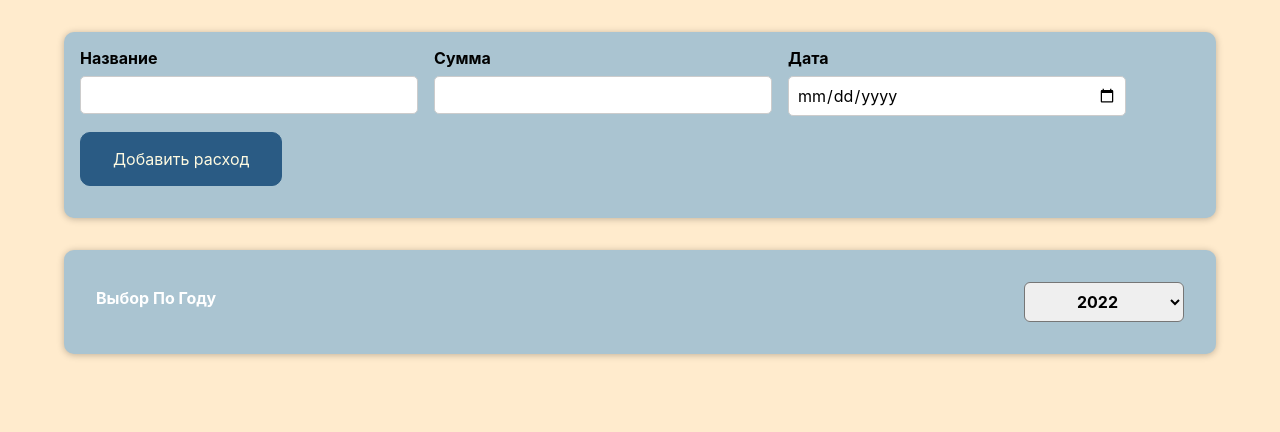
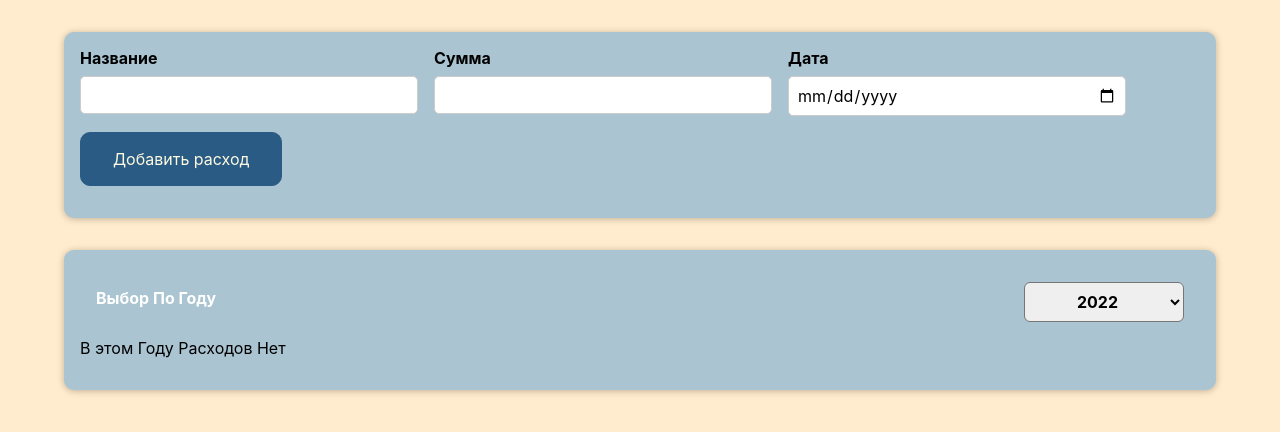
Before and after one commit to Sabituly/purchase_accounting_program, a React (Create React App) app in the folder purchase_accounting_program/: page / in a window 1280 px wide. Shown: the top 432 px of the page. Built offline with nearby package versions, Linux system fonts and the light colour scheme.

Commit message:
Costs Refactor

```diff
--- a/purchase_accounting_program/src/App.js
+++ b/purchase_accounting_program/src/App.js
@@ -6,19 +6,19 @@ import NewCost from "./companents/NewCost/NewCost";
 const INITIAL_COSTS = [
   {
     id: 'c1',
-    date: new Date(2024, 1, 25),
+    date: new Date(2021, 1, 25),
     description: "МакбукПро2024",
     amount: 999.99,
   },
   {
     id: 'c2',
-    date: new Date(2024, 2, 23),
-    description: "Iphone 15 ProMax",
+    date: new Date(2023, 2, 23),
+    description: "Iphone 13 ProMax",
     amount: 999.99,
   },
   {
     id: 'c3',
-    date: new Date(2024, 2, 20),
+    date: new Date(2020, 2, 20),
     description: "Imac2020",
     amount: 1999.99,
   },
--- a/purchase_accounting_program/src/companents/Costs/Costs.js
+++ b/purchase_accounting_program/src/companents/Costs/Costs.js
@@ -16,19 +16,25 @@ const Costs = (props) => {
         return cost.date.getFullYear().toString() === selectedYear;
     })
 
+    let costsContent = <p>В этом Году Расходов Нет</p>;
+
+    if (filteredCosts.length > 0) {
+        costsContent = filteredCosts.map((cost) => (
+            <CostItem
+                key={cost.id}
+                date={cost.date}
+                description={cost.description}
+                amount={cost.amount}
+            />
+        ))
+    }
+
     return (
         <div>
 
             <Card className={'costs'}>
                 <CostsFilter year={selectedYear} onChangeYear={getDataFromChild}/>
-                {filteredCosts.map((cost) => (
-                    <CostItem
-                        key = {cost.id}
-                        date={cost.date}
-                        description={cost.description}
-                        amount={cost.amount}
-                    />
-                ))}
+                {costsContent}
             </Card>
         </div>
     )
--- a/purchase_accounting_program/src/companents/Costs/CostsFilter.js
+++ b/purchase_accounting_program/src/companents/Costs/CostsFilter.js
@@ -10,10 +10,10 @@ const CostsFilter = (props) => {
             <div className="costs-filter__control">
                 <label>Выбор По Году</label>
                 <select value={props.year} onChange={yearChangeHandler}>
+                    <option value="2023">2023</option>
                     <option value="2022">2022</option>
                     <option value="2021">2021</option>
                     <option value="2020">2020</option>
-                    <option value="2019">2019</option>
                 </select>
             </div>
         </div>
```
